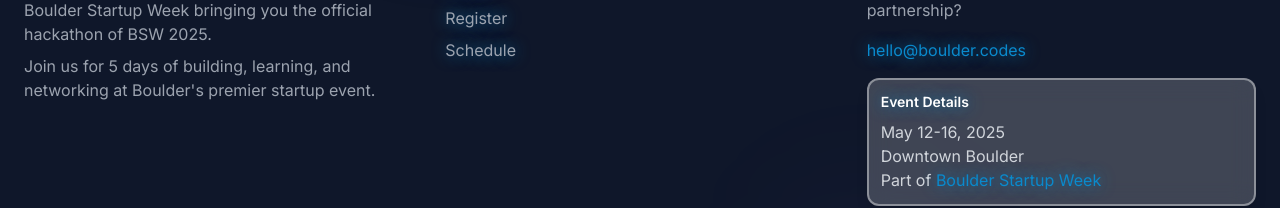
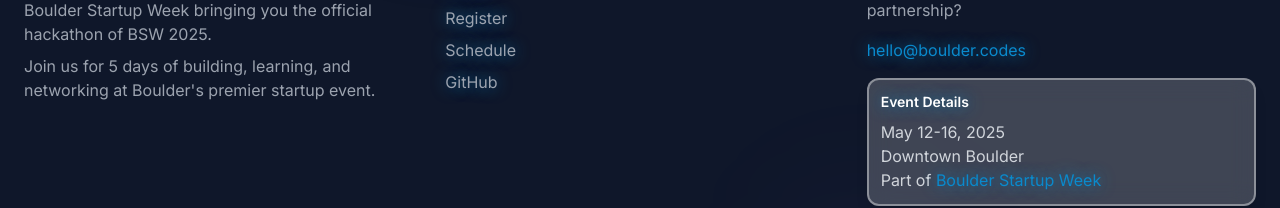
Before and after one commit to ryanstpierre/boulder.codes, a Next.js app: page / in a window 1280 px wide. Shown: the part 5606-5814 px from the top of the page. Built offline with nearby package versions, Linux system fonts and the light colour scheme; a web font is replaced by a local one.

Commit message:
Add GitHub link to footer.js

```diff
--- a/src/components/Footer.js
+++ b/src/components/Footer.js
@@ -77,6 +77,7 @@
               <li><Link href="/" className="text-gray-400 hover:text-[rgba(var(--bsw-blue),1)] transition-colors glow-text">Home</Link></li>
               <li><Link href="/register" className="text-gray-400 hover:text-[rgba(var(--bsw-blue),1)] transition-colors glow-text">Register</Link></li>
               <li><Link href="/schedule" className="text-gray-400 hover:text-[rgba(var(--bsw-blue),1)] transition-colors glow-text">Schedule</Link></li>
+              <li><Link href="https://github.com/ryanstpierre/boulder.codes/" className="text-gray-400 hover:text-[rgba(var(--bsw-blue),1)] transition-colors glow-text">GitHub</Link></li>
               {/* Sponsors page hidden for now
               <li><Link href="/sponsors" className="text-gray-400 hover:text-[rgba(var(--bsw-blue),1)] transition-colors glow-text">Sponsors</Link></li>
               */}
```
